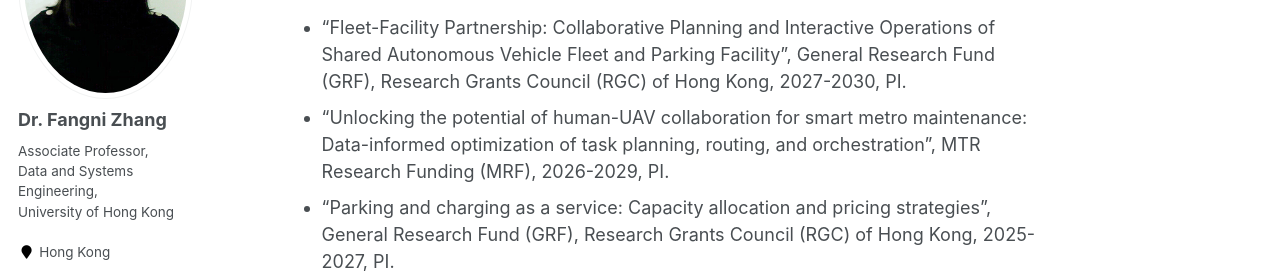
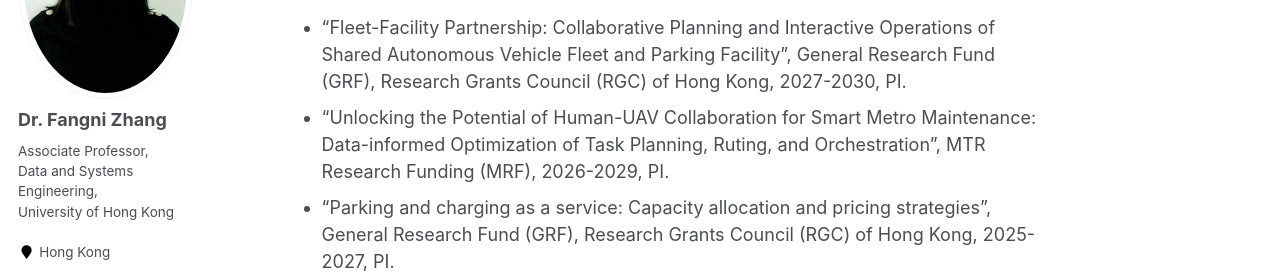
Before and after one commit to fangnizhang/fangnizhang.github.io, a Jekyll site: the page built from _pages/research.md, in a window 1280 px wide and 900 px high. Shown: the part 248-521 px from the top of the window. Built offline with Jekyll 4.4.1, drawn with Linux system fonts in a browser that asks for light colours.

Commit message:
Update research.md

```diff
--- a/_pages/research.md
+++ b/_pages/research.md
@@ -7,7 +7,7 @@ author_profile: true
 Research Grants
 ------------
 * "Fleet-Facility Partnership: Collaborative Planning and Interactive Operations of Shared Autonomous Vehicle Fleet and Parking Facility", General Research Fund (GRF), Research Grants Council (RGC) of Hong Kong, 2027-2030, PI.
-* "Unlocking the potential of human-UAV collaboration for smart metro maintenance: Data-informed optimization of task planning, routing, and orchestration", MTR Research Funding (MRF), 2026-2029, PI.
+* "Unlocking the Potential of Human-UAV Collaboration for Smart Metro Maintenance: Data-informed Optimization of Task Planning, Ruting, and Orchestration", MTR Research Funding (MRF), 2026-2029, PI.
 * "Parking and charging as a service: Capacity allocation and pricing strategies", General Research Fund (GRF), Research Grants Council (RGC) of Hong Kong, 2025-2027, PI.
 * "Urban multi-modal transportation system management based on tradable travel carbon emission", General Programme, Natural Science Fund of Guangdong Province, 2025-2027, PI.
 * "Order allocation and vehicle routing optimization of an integrated logistics platform with crowdsourced and dedicated couriers", General Program, National Natural Science Foundation of China (NSFC), 2024-2027, PI.
```
